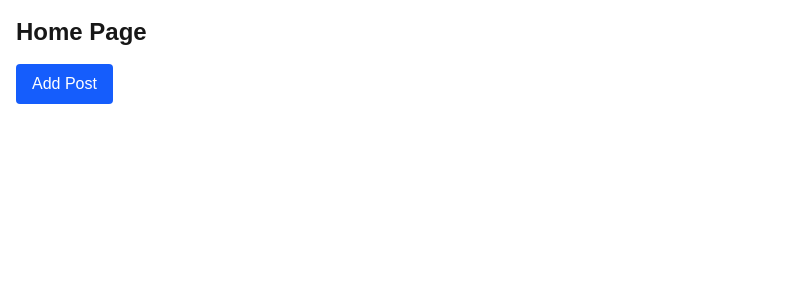
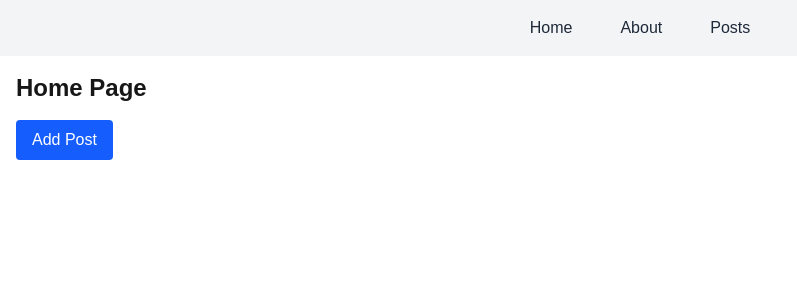
Before and after one commit to Nduat1/alx-project-0x02-setup, a Next.js app in the folder alx-project-0x02/: page /home in a window 1280 px wide. Shown: the top 300 px of the page, without its empty margins (0-797 px from the left). Built offline with nearby package versions, Linux system fonts and the light colour scheme.

Commit message:
Navigation and layout

```diff
--- a/alx-project-0x02/components/common/PostModal.tsx
+++ b/alx-project-0x02/components/common/PostModal.tsx
@@ -1,5 +1,6 @@
 // components/common/PostModal.tsx
 import React, { useState } from 'react';
+import Header from '../layout/Header';
 
 interface PostModalProps {
   onClose: () => void;
@@ -19,6 +20,8 @@ const PostModal: React.FC<PostModalProps> = ({ onClose, onSubmit }) => {
   };
 
   return (
+    <>
+      <Header />
       <div className="fixed inset-0 flex items-center justify-center bg-black bg-opacity-40 z-50">
         <div className="bg-white p-6 rounded shadow-md w-full max-w-md">
           <h2 className="text-xl font-bold mb-4">Create Post</h2>
@@ -60,6 +63,7 @@ const PostModal: React.FC<PostModalProps> = ({ onClose, onSubmit }) => {
           </form>
         </div>
       </div>
+    </>
   );
 };
 
--- a/alx-project-0x02/components/layout/Header.tsx
+++ b/alx-project-0x02/components/layout/Header.tsx
@@ -2,9 +2,12 @@ import Link from 'next/link';
 
 export default function Header() {
   return (
-    <nav className="flex space-x-4 p-4 bg-gray-200">
-      <Link href="/home">Home</Link>
-      <Link href="/about">About</Link>
+    <nav className="bg-gray-100 p-4 flex justify-center">
+      <div className="flex space-x-12">
+        <Link href="/home" className="text-gray-800 hover:text-gray-600">Home</Link>
+        <Link href="/about" className="text-gray-800 hover:text-gray-600">About</Link>
+        <Link href="/PostalModal" className="text-gray-800 hover:text-gray-600">Posts</Link>
+      </div>
     </nav>
   );
 }
--- a/alx-project-0x02/next.config.ts
+++ b/alx-project-0x02/next.config.ts
@@ -1,8 +1,12 @@
-import type { NextConfig } from "next";
-
-const nextConfig: NextConfig = {
-  /* config options here */
-  reactStrictMode: true,
+// next.config.js
+module.exports = {
+  async redirects() {
+    return [
+      {
+        source: '/',
+        destination: '/home',
+        permanent: true, // or false for a temporary redirect
+      },
+    ];
+  },
 };
-
-export default nextConfig;
--- a/alx-project-0x02/pages/home.tsx
+++ b/alx-project-0x02/pages/home.tsx
@@ -1,6 +1,7 @@
 import React, { useState } from 'react';
 import PostModal from '@/components/common/PostModal';
 import Card from '@/components/common/Card';
+import Header from '@/components/layout/Header';
 
 export default function Home() {
   const [modalOpen, setModalOpen] = useState(false);
@@ -11,6 +12,8 @@ export default function Home() {
   };
 
   return (
+    <>
+      <Header />
       <div className="p-4">
         <h1 className="text-2xl font-bold mb-4">Home Page</h1>
         <button
@@ -29,5 +32,6 @@ export default function Home() {
           />
         )}
       </div>
+    </>
   );
 }
```
Lines whose indentation alone changed are shown as unchanged.
